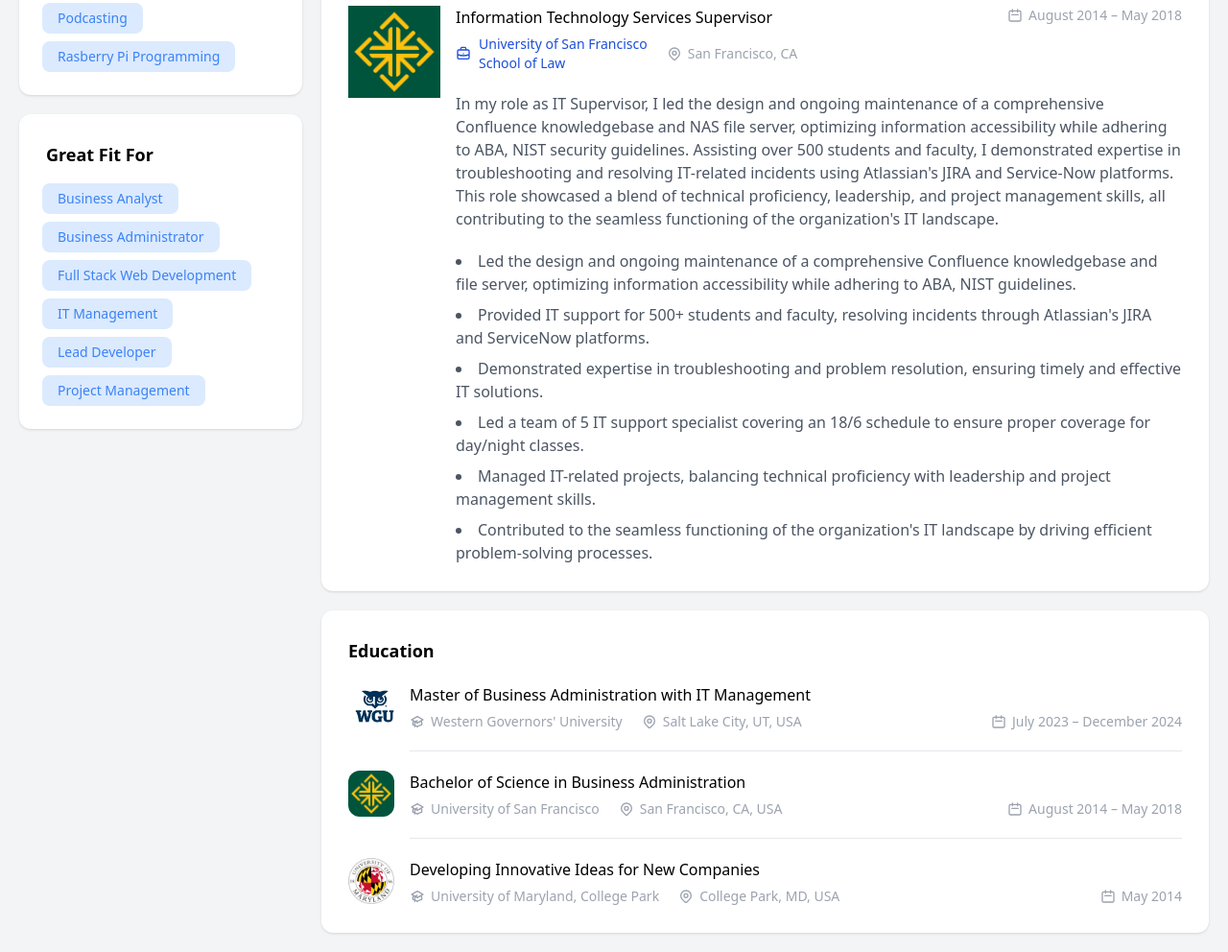
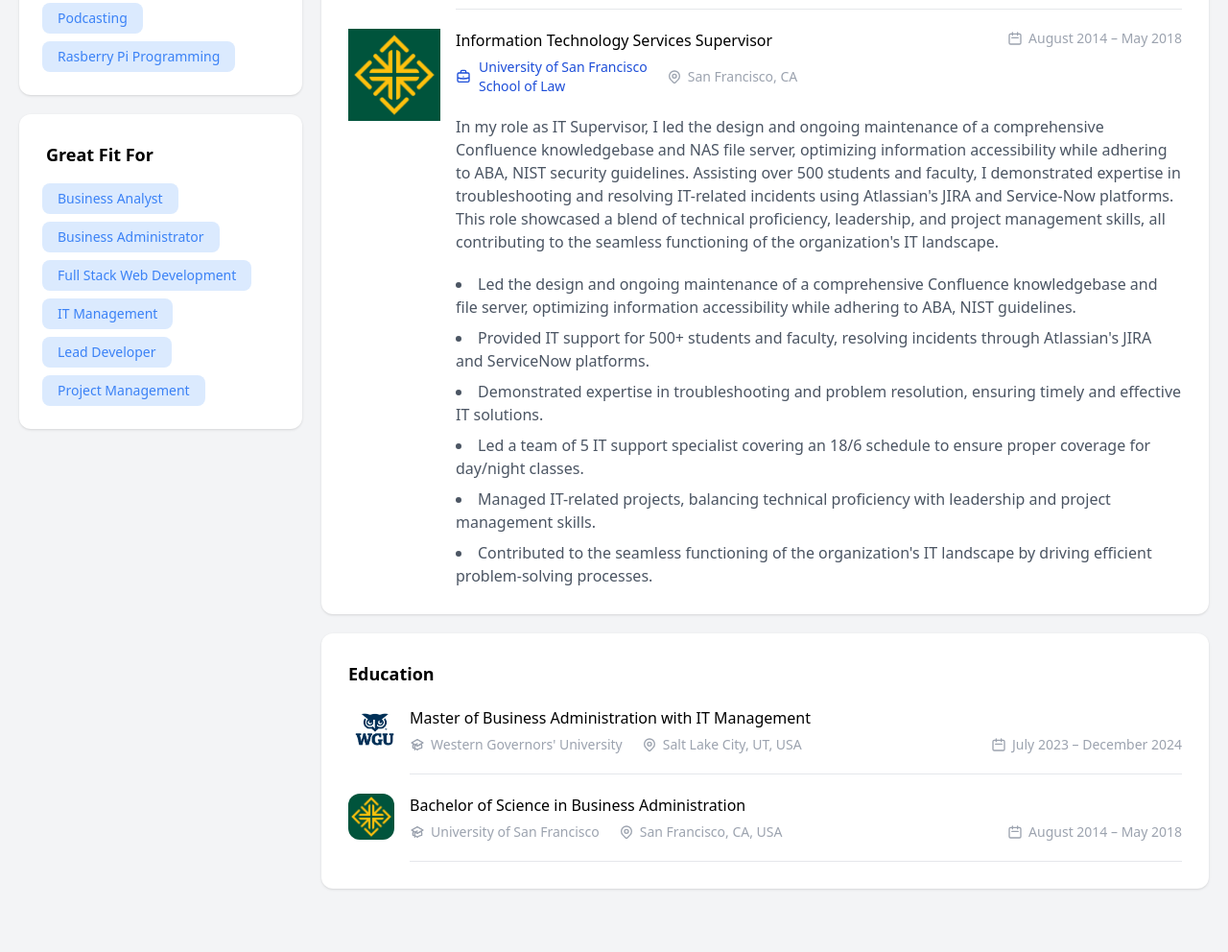
Before and after one commit to deanzulueta/deanzulueta.github.io, a plain HTML site: page index.html in a window 1280 px wide. Shown: the part 1663-2655 px from the top of the page at 96% size. After the commit the page ends 2609 px from the top, so only its background shows below. Drawn offline with nearby package versions, Linux system fonts and the light colour scheme.

Commit message:
update to education

```diff
--- a/index.html
+++ b/index.html
@@ -5,19 +5,19 @@
     <meta http-equiv="X-UA-Compatible" content="IE=edge">
     <meta name="viewport" content="width=device-width, initial-scale=1.0">
     <!-- SEO Meta Tags -->
-    <meta name="description" content="Dean Zulueta - Business/IT Administrator and IT Leader with expertise in developing HRIS software and strategic IT initiatives.">
-    <meta name="keywords" content="Dean Zulueta, Founder, CTO, on-demand labor marketplace, IT leadership, web development, technology strategy, HRIS, labor management">
+    <meta name="description" content="Dean Zulueta - Seasoned IT Manager, Full Stack Developer">
+    <meta name="keywords" content="Dean Zulueta, Founder, CTO, on-demand labor marketplace, IT leadership, web development, technology strategy, HRIS, labor management, hustle partners">
     <meta name="author" content="Dean Zulueta">
     <!-- Open Graph / Facebook -->
-    <meta property="og:title" content="Dean Zulueta - Business/IT Administrator, Full Stack Developer">
-    <meta property="og:description" content="Explore Dean Zulueta's journey as a Business/IT Administrator, specializing in web app development, IT strategy, and HRIS software development.">
+    <meta property="og:title" content="Dean Zulueta - Seasoned IT Manager, Full Stack Developer">
+    <meta property="og:description" content="Explore Dean Zulueta's journey as a seasoned IT manager and full stack developer.">
     <meta property="og:image" content="https://deanzulueta.com/assets/img/dean-og.jpg">
     <meta property="og:url" content="https://deanzulueta.com">
     <meta property="og:type" content="website">
     <!-- Twitter -->
     <meta name="twitter:card" content="summary_large_image">
-    <meta name="twitter:title" content="Dean Zulueta - Business/IT Administrator, Full Stack Developer">
-    <meta name="twitter:description" content="Learn more about Dean Zulueta's role as a Business/IT Administrator and IT strategist, building HRIS software and secure IT solutions.">
+    <meta name="twitter:title" content="Dean Zulueta - Seasoned IT Manager, Full Stack Developer">
+    <meta name="twitter:description" content="Explore Dean Zulueta's journey as a seasoned IT manager and full stack developer.">
     <meta name="twitter:image" content="https://deanzulueta.com/assets/img/dean-og.jpg">
     <!-- Favicon -->
     <link rel="shortcut icon" href="favicon.ico" type="image/x-icon">
@@ -27,7 +27,7 @@
     <!-- Tailwind CSS -->
     <script src="https://cdn.tailwindcss.com"></script>
     <!-- Page Title -->
-    <title>Dean Zulueta - Business/IT Administrator, Full Stack Developer</title>
+    <title>Dean Zulueta - Seasoned IT Manager, Full Stack Developer</title>
 </head>
 <body class="bg-gray-100 antialiased">
     <main class="main-container">
@@ -38,7 +38,7 @@
                     <div class="pt-14 p-7 bg-white relative">
                         <img src="assets/img/dean-01.png" alt="Dean Zulueta" class="user-photo">
                         <div class="text-lg font-semibold mb-1.5">Dean Zulueta, MBA</div>
-                        <div class="text-sm text-gray-400 mb-2">Business/IT Administrator<br>Full Stack Developer</div>
+                        <div class="text-sm text-gray-400 mb-2">Seasoned IT Manager<br>Full Stack Developer</div>
                          <span class="flex rounded-full px-2 py-1 w-fit text-xs font-semibold uppercase text-white bg-green-400">Open to New Adventures</span>
                     </div>
                 </div><!-- End User Block -->
@@ -51,7 +51,7 @@
                         </div>
                         <div class="flex justify-between">
                             <div class="text-gray-400">Experience</div>
-                            <div class="font-medium text-right text-gray-600">10+ years</div>
+                            <div class="font-medium text-right text-gray-600">10 years</div>
                         </div>
                         <div class="flex justify-between">
                             <div class="text-gray-400">Availability</div>
@@ -112,7 +112,7 @@
             <div class="space-y-5 lg:col-span-3"><!-- Start Right Side -->
                 <div class="p-7 pb-0 block-section"><!-- Start About Me Block -->
                     <h2 class="block-title">About Me</h2>
-                    <p class="text-gray-600 mb-5">I'm a seasoned project manager with a track record of creating and maintaining cutting-edge HRIS/IT systems that streamline operations. With international business experience, I have been able to bridge cultural gaps and foster collaboration, while using my problem-solving abilities to improve business processes with long-lasting solutions. Also, my leadership roles emphasize my ability to build and support medium businesses and international enterprises. I am committed to optimizing processes and making impactful contributions to organizations.</p>
+                    <p class="text-gray-600 mb-5">I'm a seasoned IT project manager with a track record of creating and maintaining cutting-edge HRIS/IT systems that streamline operations. With international business experience, I have been able to bridge cultural gaps and foster collaboration, while using my problem-solving abilities to improve business processes with long-lasting solutions. Also, my leadership roles emphasize my ability to build and support medium businesses and international enterprises. I am committed to optimizing processes and making impactful contributions to organizations.</p>
                     <div class="flex flex-col space-y-4">
                         <a href="mailto:deanzuluetacv@gmail.com?subject=CV%20Website%20Request" class="mail-link social-link-hover">
                             <i class='bx bx-at text-xl'></i>
@@ -299,7 +299,7 @@
                 </div><!-- Start Experience Block -->
                 <div class="p-7 block-section"><!-- Start Education Block -->
                     <h2 class="block-title">Education</h2>
-                    <div class="mb-5 item-section">
+                    <div class="item-section mb-5">
                         <div class="flex-shrink-0 w-12 h-12 rounded-xl bg-cover" style="background-image: url('assets/img/wgu.png');">
                         </div>
                         <div class="w-full space-y-5">
@@ -336,7 +336,7 @@
                             <div class="border-b border-gray-200"></div>
                         </div>
                     </div>
-                    <div class="item-section mb-5">
+                    <div class="item-section">
                         <div class="flex-shrink-0 w-12 h-12 rounded-xl bg-cover" style="background-image: url('assets/img/usfca.png');">
                         </div>
                         <div class="w-full space-y-5">
@@ -373,42 +373,6 @@
                              <div class="border-b border-gray-200"></div>
                         </div>
                     </div>
-                             <div class="item-section">
-                        <div class="flex-shrink-0 w-12 h-12 rounded-xl bg-cover" style="background-image: url('assets/img/um.png');">
-                        </div>
-                        <div class="w-full space-y-5">
-                            <div class="item-header items-end">
-                                <div class="space-y-1.5">
-                                    <div class="font-medium">Developing Innovative Ideas for New Companies</div>
-                                    <div class="flex space-x-5">
-                                        <div class="item-header-info">
-                                            <svg xmlns="http://www.w3.org/2000/svg" class="h-4 w-4" fill="none" viewBox="0 0 24 24" stroke="currentColor">
-                                            <path d="M12 14l9-5-9-5-9 5 9 5z" />
-                                            <path d="M12 14l6.16-3.422a12.083 12.083 0 01.665 6.479A11.952 11.952 0 0012 20.055a11.952 11.952 0 00-6.824-2.998 12.078 12.078 0 01.665-6.479L12 14z" />
-                                            <path stroke-linecap="round" stroke-linejoin="round" stroke-width="2" d="M12 14l9-5-9-5-9 5 9 5zm0 0l6.16-3.422a12.083 12.083 0 01.665 6.479A11.952 11.952 0 0012 20.055a11.952 11.952 0 00-6.824-2.998 12.078 12.078 0 01.665-6.479L12 14zm-4 6v-7.5l4-2.222" />
-                                            </svg>
-                                            <span>University of Maryland, College Park</span>
-                                        </div>
-                                        <div class="item-header-info">
-                                            <svg xmlns="http://www.w3.org/2000/svg" class="h-4 w-4" fill="none" viewBox="0 0 24 24" stroke="currentColor">
-                                            <path stroke-linecap="round" stroke-linejoin="round" stroke-width="2" d="M17.657 16.657L13.414 20.9a1.998 1.998 0 01-2.827 0l-4.244-4.243a8 8 0 1111.314 0z" />
-                                            <path stroke-linecap="round" stroke-linejoin="round" stroke-width="2" d="M15 11a3 3 0 11-6 0 3 3 0 016 0z" />
-                                            </svg>
-                                            <span>College Park, MD, USA</span>
-                                        </div>
-                                    </div>
-                                </div>
-                                <div class="space-y-1.5 sm:text-right">
-                                    <div class="item-header-info">
-                                        <svg xmlns="http://www.w3.org/2000/svg" class="h-4 w-4" fill="none" viewBox="0 0 24 24" stroke="currentColor">
-                                        <path stroke-linecap="round" stroke-linejoin="round" stroke-width="2" d="M8 7V3m8 4V3m-9 8h10M5 21h14a2 2 0 002-2V7a2 2 0 00-2-2H5a2 2 0 00-2 2v12a2 2 0 002 2z" />
-                                        </svg>
-                                        <span>May 2014</span>
-                                    </div>
-                                </div>
-                            </div>
-                        </div>
-                    </div>
                 </div><!-- Start Education Block -->
             </div><!-- End Right Side -->
         </div>
```
Also changed, not shown: 2 other files.
